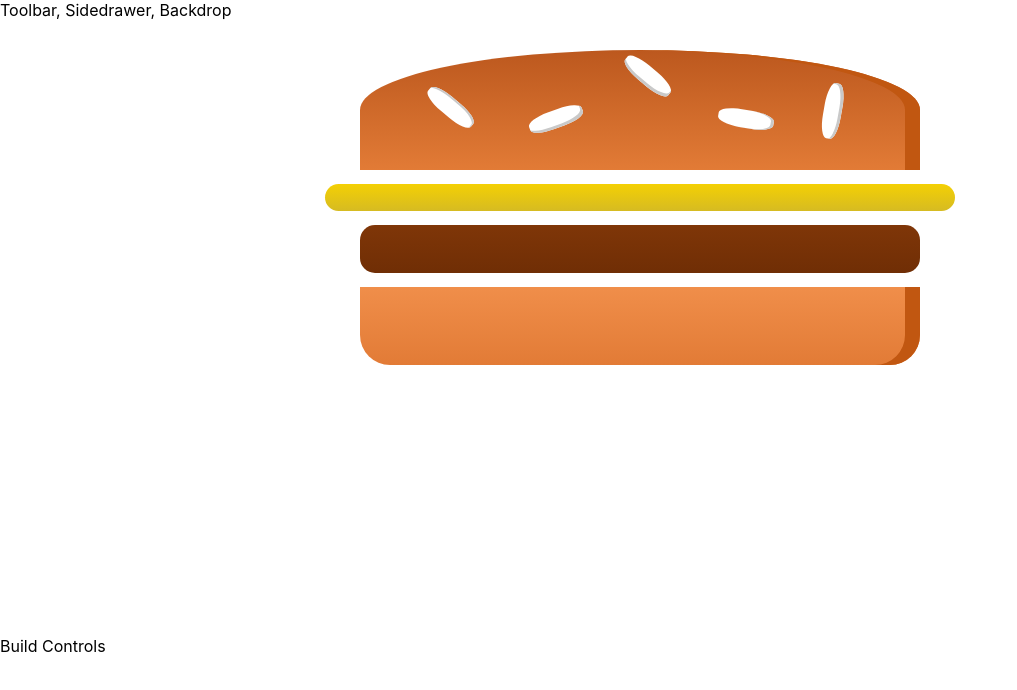
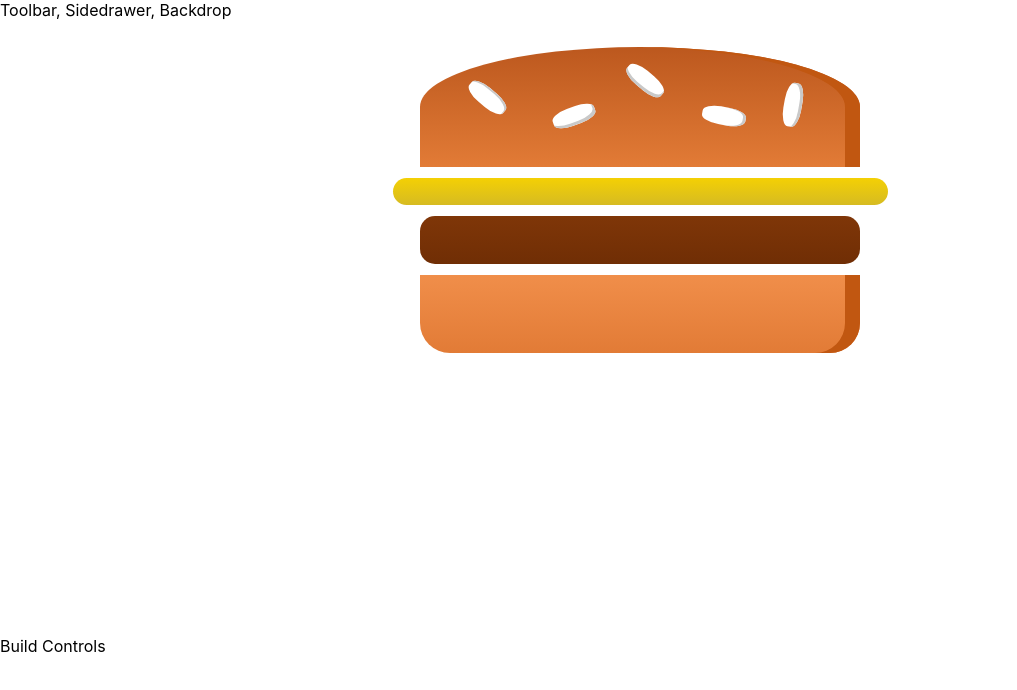
Before and after one commit to talalahmed95/build-my-burger, a React (Create React App) app: page / in a window 1280 px wide. Shown: the top 690 px of the page, without its empty margins (0-1017 px from the left). Built offline with nearby package versions, Linux system fonts and the light colour scheme.

Commit message:
burger component css change

```diff
--- a/src/components/Burger/Burger.module.css
+++ b/src/components/Burger/Burger.module.css
@@ -1,6 +1,6 @@
 .Burger {
 	width: 100%;
-	height: 250px;
+	height: 300px;
 	margin: auto;
 	overflow: scroll;
 	text-align: center;
@@ -10,21 +10,21 @@
 
 @media (min-width: 500px) and (min-height: 400px) {
 	.Burger {
-		width: 350px;
+		width: 300px;
 		height: 300px;
 	}
 }
 
 @media (min-width: 500px) and (min-height: 401px) {
 	.Burger {
-		width: 450px;
+		width: 350px;
 		height: 400px;
 	}
 }
 
 @media (min-width: 1000px) and (min-height: 700px) {
 	.Burger {
-		width: 700px;
+		width: 550px;
 		height: 600px;
 	}
 }
```
